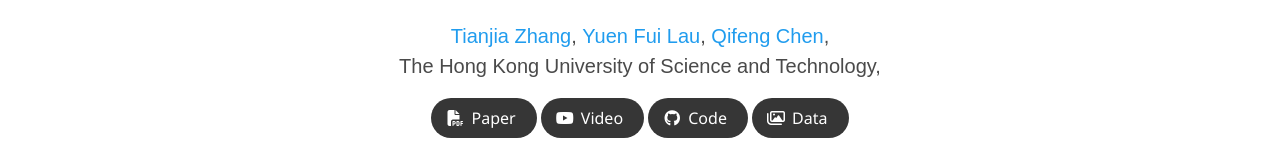
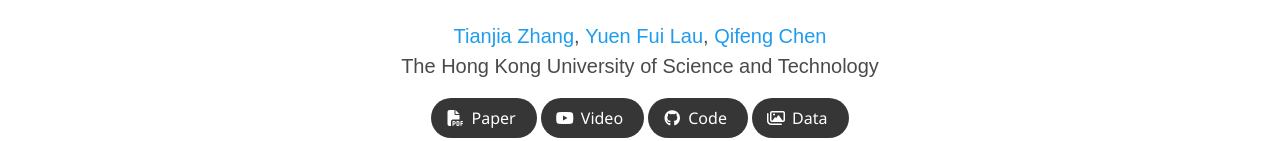
Before and after one commit to YuenFuiLau/YuenFuiLau.github.io, a plain HTML site: page index.html in a window 1280 px wide. Shown: the part 213-354 px from the top of the page. Drawn offline with nearby package versions, Linux system fonts and the light colour scheme; some icons are missing; a web font is replaced by a local one.

Commit message:
Add files via upload

```diff
--- a/index.html
+++ b/index.html
@@ -58,12 +58,12 @@
               <a href="https://www.linkedin.com/in/lau-yuen-fui-amir-a92a421a4/">Yuen Fui Lau</a>,
             </span>
             <span class="author-block">
-              <a href="https://cqf.io/">Qifeng Chen</a>,
+              <a href="https://cqf.io/">Qifeng Chen</a>
             </span>
           </div>
 
           <div class="is-size-5 publication-authors">
-            <span class="author-block">The Hong Kong University of Science and Technology,</span>
+            <span class="author-block">The Hong Kong University of Science and Technology</span>
           </div>
 
           <div class="column has-text-centered">
```
